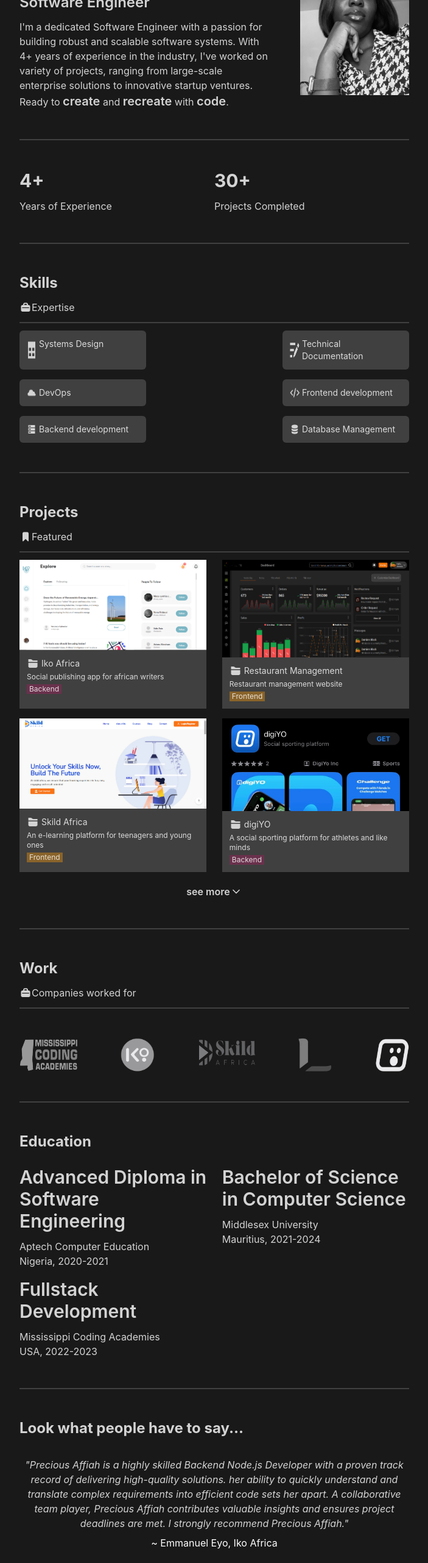
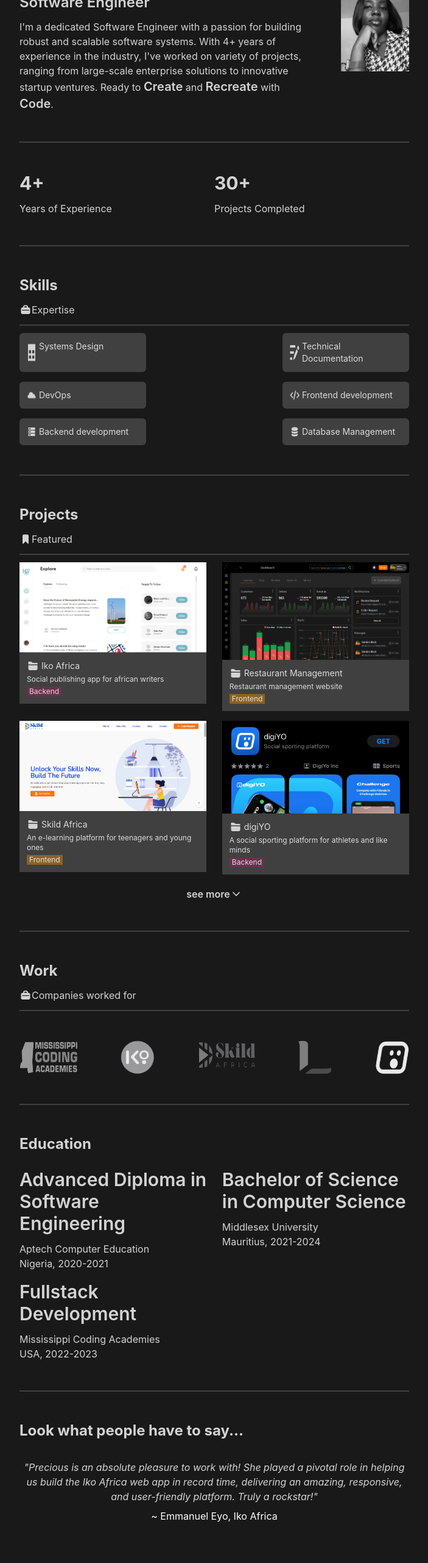
Before and after one commit to preciousaffiah/portfolio, a React (Create React App) app: page / in a window 1280 px wide. Shown: the part 234-2797 px from the top of the page at 61% size, without its empty margins (288-991 px from the left). Built offline with nearby package versions, Linux system fonts and the light colour scheme.

Commit message:
animation updae

```diff
--- a/package.json
+++ b/package.json
@@ -6,6 +6,7 @@
     "@testing-library/jest-dom": "^5.17.0",
     "@testing-library/react": "^13.4.0",
     "@testing-library/user-event": "^13.5.0",
+    "motion": "^11.13.1",
     "react": "^18.3.1",
     "react-dom": "^18.3.1",
     "react-router-dom": "^6.25.1",
--- a/src/App.js
+++ b/src/App.js
@@ -3,7 +3,6 @@ import HomePage from './view/home';
 import { BrowserRouter, Routes, Route } from 'react-router-dom';
 import Iko from './view/projects/iko';
 import Skild from './view/projects/skilld';
-import SerializationJs from './view/projects/serialization';
 import Ticketing from './view/projects/ticketing';
 import Projects from './view/projects';
 import Word from './view/projects/word';
@@ -22,7 +21,6 @@ function App() {
             <Route path="/projects" element={<Projects />} />
             <Route path="/projects/iko-africa" element={<Iko />} />
             <Route path="/projects/skild-africa" element={<Skild />} />
-            <Route path="/projects/digiyo" element={<SerializationJs />} />
             <Route path="/projects/ticketing" element={<Ticketing />} />
             <Route path="/projects/word-hive" element={<Word />} />
             <Route path="/projects/real-estate" element={<RealEstate />} />
--- /dev/null
+++ b/src/components/animation.js
@@ -0,0 +1,39 @@
+import {
+  motion,
+  AnimatePresence,
+  useInView,
+  useAnimation,
+} from "framer-motion";
+import { useEffect, useRef } from "react";
+
+const PageAnimation = (props) => {
+  const ref = useRef(null);
+  const isInView = useInView(ref, { once: true });
+  const mainControls = useAnimation();
+
+  useEffect(() => {
+    if (isInView) {
+        mainControls.start("visible")
+    }
+  }, [isInView]);
+
+  return (
+    <AnimatePresence>
+      <div ref={ref}>
+        <motion.div
+          variants={{
+            hidden: { opacity: 0, y: 8 },
+            visible: { opacity: 1, y: 0 },
+          }}
+          initial="hidden"
+          animate={mainControls}
+          transition={{ duration: 0.3, delay: 0.23 }}
+        >
+          {props.children}
+        </motion.div>
+      </div>
+    </AnimatePresence>
+  );
+};
+
+export default PageAnimation;
--- a/src/components/footer.js
+++ b/src/components/footer.js
@@ -3,7 +3,7 @@ import React from "react";
 const Footer = () => {
   return (
     <div className="h-16 flex items-center justify-center text-sm">
-      <p>&copy; 2023 Precious Affiah</p>
+      <p>&copy; {new Date().getFullYear()} Precious Affiah</p>
     </div>
   );
 };
--- a/src/components/testimonial.js
+++ b/src/components/testimonial.js
@@ -10,6 +10,22 @@ import "swiper/css/navigation";
 // import "../App.css"
 
 const Testimonial = () => {
+  const test = [
+    {
+      name: "Ferdinand Ekpo, Overwatch",
+      testimonial:
+        "Precious Affiah is a highly skilled Backend Node.js Developer with a proven track record of delivering high-quality solutions. her ability to quickly understand and translate complex requirements into efficient code sets her apart. A collaborative team player, Precious Affiah contributes valuable insights and ensures project deadlines are met. I strongly recommend Precious Affiah.",
+    },
+    {
+      name: "Emmanuel Eyo, Iko Africa",
+      testimonial:
+        "Precious is an absolute pleasure to work with! She played a pivotal role in helping us build the Iko Africa web app in record time, delivering an amazing, responsive, and user-friendly platform. Truly a rockstar!"    },
+    {
+      name: "Jonathan Felicity, Lorgarithm",
+      testimonial:
+        "I had the pleasure of working with Precious, an exceptional Software Engineer, on several projects. Her technical expertise, problem-solving skills, and dedication to excellence consistently impressed me. I highly recommend Precious for any software engineering role. Her combination of technical skills, professionalism, and teamwork makes her an invaluable asset to any team.",
+    },
+  ];
   return (
     <div className="w-full">
       <h1 className="text-2xl font-bold pb-3">
@@ -27,60 +43,16 @@ const Testimonial = () => {
         modules={[Autoplay, Pagination]}
         className="swiper"
       >
-        <SwiperSlide>
-          <div>
-            <p className="text-base italics pb-2">
-              "Precious Affiah is a highly skilled Backend Node.js Developer
-              with a proven track record of delivering high-quality solutions.
-              her ability to quickly understand and translate complex
-              requirements into efficient code sets her apart. A collaborative
-              team player, Precious Affiah contributes valuable insights and
-              ensures project deadlines are met. I strongly recommend Precious
-              Affiah."
-            </p>
-            <div className="flex items-center justify-center gap-x-2">
-              <h2 className="text-white text-base">
-                ~ Ferdinand Ekpo, Overwatch
-              </h2>
+        {test.map((item) => (
+          <SwiperSlide>
+            <div>
+              <p className="text-base italics pb-2">"{item.testimonial}"</p>
+              <div className="flex items-center justify-center gap-x-2">
+                <h2 className="text-white text-base">~ {item.name}</h2>
+              </div>
             </div>
-          </div>
-        </SwiperSlide>
-        <SwiperSlide>
-          <div>
-            <p className="text-base italics pb-2">
-              "Precious Affiah is a highly skilled Backend Node.js Developer
-              with a proven track record of delivering high-quality solutions.
-              her ability to quickly understand and translate complex
-              requirements into efficient code sets her apart. A collaborative
-              team player, Precious Affiah contributes valuable insights and
-              ensures project deadlines are met. I strongly recommend Precious
-              Affiah."
-            </p>
-            <div className="flex items-center justify-center gap-x-2">
-              <h2 className="text-white text-base">
-                ~ Emmanuel Eyo, Iko Africa
-              </h2>
-            </div>
-          </div>
-        </SwiperSlide>
-        <SwiperSlide>
-          <div>
-            <p className="text-base italics pb-2">
-              "I had the pleasure of working with Precious, an exceptional
-              Software Engineer, on several projects. Her technical expertise,
-              problem-solving skills, and dedication to excellence consistently
-              impressed me. I highly recommend Precious for any software
-              engineering role. Her combination of technical skills,
-              professionalism, and teamwork makes her an invaluable asset to any
-              team."
-            </p>
-            <div className="flex items-center justify-center gap-x-2">
-              <h2 className="text-white text-base">
-                ~ Jonathan Felicity, Lorgrithm
-              </h2>
-            </div>
-          </div>
-        </SwiperSlide>
+          </SwiperSlide>
+        ))}
       </Swiper>
     </div>
   );
--- a/src/view/home.js
+++ b/src/view/home.js
@@ -1,4 +1,4 @@
-import React from "react";
+import React, { useRef } from "react";
 import img from "../assets/image.jpeg";
 import bagImg from "../assets/bag.png";
 import systemImg from "../assets/systems.png";
@@ -20,10 +20,10 @@ import logLogo from "../assets/projects/logos/logo-log2.png";
 import skildLogo from "../assets/projects/logos/logo-skild2.png";
 import Header from "../components/header";
 import { Link } from "react-router-dom";
-
-import "../App.css";
 import Testimonial from "../components/testimonial";
 import Footer from "../components/footer";
+import "../App.css";
+import PageAnimation from "../components/animation";
 
 const HomePage = () => {
   const items = [
@@ -46,10 +46,8 @@ const HomePage = () => {
       <div className="lg:px-80 px-[5%] md:pt-24 pt-6">
         <div className="md:flex flex-col justify-center items-center w-full md:px-0">
           <div className="section-1 w-full">
-            {/* <div>
-              <img src={caseImg} alt="img" className="w-20 pb-4" />
-            </div> */}
             <div className="md:flex flex-row justify-between items-center w-full gap-12 pb-12 border-b-2 border-solid border-neutral-700">
+              <PageAnimation>
                 <div className="md:w-[30rem]">
                   <h1 className="md:text-4xl text-3xl font-bold pb-9">
                     PRECIOUS AFFIAH
@@ -58,22 +56,31 @@ const HomePage = () => {
                     Software Engineer
                   </h1>
                   <p className="md:pb-0 pb-12 text-base">
-                  I'm a dedicated Software Engineer with a passion for building
-                  robust and scalable software systems. With 4+ years of
-                  experience in the industry, I've worked on variety of
+                    I'm a dedicated Software Engineer with a passion for
+                    building robust and scalable software systems. With 4+ years
+                    of experience in the industry, I've worked on variety of
                     projects, ranging from large-scale enterprise solutions to
                     innovative startup ventures. Ready to{" "}
-                  <span className="text-xl font-semibold pb-3">create</span> and{" "}
-                  <span className="text-xl font-semibold pb-3">recreate</span>{" "}
-                  with <span className="text-xl font-semibold pb-3">code</span>.
+                    <span className="text-xl font-semibold pb-3">Create</span>{" "}
+                    and{" "}
+                    <span className="text-xl font-semibold pb-3">Recreate</span>{" "}
+                    with{" "}
+                    <span className="text-xl font-semibold pb-3">Code</span>.
                   </p>
                 </div>
+              </PageAnimation>
               <div className="w-fit">
-                <img src={img} alt="img" className="md:w-52 w-full" />
+                <img
+                  src={img}
+                  alt="img"
+                  className="md:w-52 w-full opacity-0 transition-opacity duration-300 delay-0"
+                  onLoad={(e) => e.currentTarget.classList.add("opacity-100")}
+                />
               </div>
             </div>
           </div>
           <div className="section-2 w-full">
+            <PageAnimation>
               <div className="flex md:flex-row flex-col py-12 border-b-2 md:gap-y-0 gap-y-8 border-solid border-neutral-700">
                 <div className="w-1/2">
                   <h1 className="text-3xl font-bold pb-3">4+</h1>
@@ -84,14 +91,18 @@ const HomePage = () => {
                   <p>Projects Completed</p>
                 </div>
               </div>
+            </PageAnimation>
           </div>
           <div className="section-3 w-full">
             <div className="py-12 border-b-2 border-solid border-neutral-700">
+              <PageAnimation>
                 <h1 className="text-2xl font-bold pb-3">Skills</h1>
                 <span className="flex flex-row items-center pb-3 border-b-2 border-solid border-neutral-700">
                   <img src={bagImg} alt="img" className="w-5" />
                   <p className="text-base">Expertise</p>
                 </span>
+              </PageAnimation>
+              <PageAnimation>
                 <div className="flex-wrap w-full gap-4 flex flex-row pt-3 text-sm justify-between">
                   <div className="flex flex-row gap-x-1 bg-neutral-700 md:w-52 w-full p-3 rounded-md">
                     <img src={systemImg} alt="img" className="w-4" />
@@ -119,17 +130,23 @@ const HomePage = () => {
                     <p>Database Management</p>
                   </div>
                 </div>
+              </PageAnimation>
             </div>
           </div>
           <div className="section-4 w-full">
             <div className="py-12 border-b-2 border-solid border-neutral-700">
+              <PageAnimation>
                 <h1 className="text-2xl font-bold pb-3">Projects</h1>
                 <span className="flex flex-row items-center pb-3 border-b-2 border-solid border-neutral-700">
                   <img src={featureImg} alt="img" className="w-5" />
                   <p className="text-base">Featured</p>
                 </span>
+              </PageAnimation>
+
               <div className="flex-wrap w-full gap-4 flex flex-row pt-3 text-sm justify-between">
-                <div className="bg-neutral-700 md:w-[48%] w-full">
+                <div className="md:w-[48%] w-full">
+                  <PageAnimation>
+                    <div className="bg-neutral-700">
                       <Link to="projects/iko-africa">
                         <img src={ikoAfrica} alt="img" className="w-full" />
                         <div className=" p-3">
@@ -140,14 +157,24 @@ const HomePage = () => {
                           <p className="text-xs py-1">
                             Social publishing app for african writers
                           </p>
-                      <p className="text-xs w-fit bg-[#69314C] px-1">Backend</p>
+                          <p className="text-xs w-fit bg-[#69314C] px-1">
+                            Backend
+                          </p>
                         </div>
                       </Link>
                     </div>
+                  </PageAnimation>
+                </div>
 
-                <div className="bg-neutral-700 md:w-[48%] w-full">
+                <div className="md:w-[48%] w-full">
+                  <PageAnimation>
+                    <div className="bg-neutral-700">
                       <Link to="projects/restaurant">
-                    <img src={restaurant} alt="img" className="w-full h-40" />
+                        <img
+                          src={restaurant}
+                          alt="img"
+                          className="w-full h-40"
+                        />
                         <div className=" p-3">
                           <span className="flex gap-x-1">
                             <img src={folderImg} alt="img" className="w-5" />
@@ -162,7 +189,11 @@ const HomePage = () => {
                         </div>
                       </Link>
                     </div>
-                <div className="bg-neutral-700 md:w-[48%] w-full">
+                  </PageAnimation>
+                </div>
+                <div className="md:w-[48%] w-full">
+                  <PageAnimation>
+                    <div className="bg-neutral-700">
                       <Link to="projects/skild-africa">
                         <img src={skilldAfrica} alt="img" className="w-full" />
                         <div className=" p-3">
@@ -179,7 +210,11 @@ const HomePage = () => {
                         </div>
                       </Link>
                     </div>
-                <div className="bg-neutral-700 md:w-[48%] w-full">
+                  </PageAnimation>
+                </div>
+                <div className="md:w-[48%] w-full">
+                  <PageAnimation>
+                    <div className="bg-neutral-700">
                       <Link to="projects/digiyo">
                         <img src={digiyo} alt="img" className="w-full" />
                         <div className=" p-3">
@@ -188,11 +223,16 @@ const HomePage = () => {
                             <p>digiYO</p>
                           </span>
                           <p className="text-xs py-1">
-                        A social sporting platform for athletes and like minds
+                            A social sporting platform for athletes and like
+                            minds
                           </p>
-                      <p className="text-xs w-fit bg-[#69314C] px-1">Backend</p>
+                          <p className="text-xs w-fit bg-[#69314C] px-1">
+                            Backend
+                          </p>
                         </div>
                       </Link>
+                    </div>
+                  </PageAnimation>
                 </div>
               </div>
               <Link to="/projects">
@@ -218,19 +258,35 @@ const HomePage = () => {
           </div>
           <div className="section-3 w-full">
             <div className="py-12 border-b-2 border-solid border-neutral-700">
+              <PageAnimation>
                 <h1 className="text-2xl font-bold pb-3">Work</h1>
                 <span className="flex flex-row items-center pb-3 border-b-2 border-solid border-neutral-700">
                   <img src={bagImg} alt="img" className="w-5" />
                   <p className="text-base">Companies worked for</p>
                 </span>
+              </PageAnimation>
+              <PageAnimation>
                 <div className="flex-wrap w-full flex flex-row pt-12 text-sm justify-between">
-                <img src={mscaLogo} alt="img" className="md:w-24 md:h-14 w-16 h-12" />
+                  <img
+                    src={mscaLogo}
+                    alt="img"
+                    className="md:w-24 md:h-14 w-16 h-12"
+                  />
                   <img src={ikoLogo} alt="img" className="md:size-14 size-12" />
 
-                <img src={skildLogo} alt="img" className="md:w-24 md:h-12 w-16 h-10" />
+                  <img
+                    src={skildLogo}
+                    alt="img"
+                    className="md:w-24 md:h-12 w-16 h-10"
+                  />
                   <img src={logLogo} alt="img" className="md:size-14 size-12" />
-                <img src={digiyoLogo} alt="img" className="md:size-14 size-12" />
+                  <img
+                    src={digiyoLogo}
+                    alt="img"
+                    className="md:size-14 size-12"
+                  />
                 </div>
+              </PageAnimation>
             </div>
           </div>
           <div className="section-5 w-full">
@@ -238,6 +294,7 @@ const HomePage = () => {
               <h1 className="text-2xl font-bold pb-3">Education</h1>
               <div className="flex-wrap w-full gap-4 flex flex-row pt-3 text-sm justify-between">
                 <div className="md:w-[48%] w-full">
+                  <PageAnimation>
                     <div className="text-base">
                       <p className="md:text-3xl text-2xl font-semibold pb-3">
                         Advanced Diploma in Software Engineering
@@ -245,8 +302,10 @@ const HomePage = () => {
                       <p>Aptech Computer Education</p>
                       <p>Nigeria, 2020-2021</p>
                     </div>
+                  </PageAnimation>
                 </div>
                 <div className="md:w-[48%] w-full">
+                  <PageAnimation>
                     <div className="text-base">
                       <p className="md:text-3xl text-2xl font-semibold pb-3">
                         Bachelor of Science in Computer Science
@@ -254,8 +313,10 @@ const HomePage = () => {
                       <p>Middlesex University</p>
                       <p>Mauritius, 2021-2024</p>
                     </div>
+                  </PageAnimation>
                 </div>
                 <div className="md:w-[48%] w-full">
+                  <PageAnimation>
                     <div className="text-base">
                       <p className="md:text-3xl text-2xl font-semibold pb-3">
                         Fullstack Development
@@ -263,16 +324,20 @@ const HomePage = () => {
                       <p>Mississippi Coding Academies</p>
                       <p>USA, 2022-2023</p>
                     </div>
+                  </PageAnimation>
                 </div>
               </div>
             </div>
           </div>
           <div className="section-6 w-full">
             <div className="py-12 border-b-2 border-solid border-neutral-700">
+              <PageAnimation>
                 <Testimonial />
+              </PageAnimation>
             </div>
           </div>
           <div className="section-7 w-full">
+            <PageAnimation>
               <div className="py-12">
                 <h1 className="text-2xl font-bold pb-3">
                   Ready to build something exceptional?
@@ -292,7 +357,11 @@ const HomePage = () => {
                       <div key={index}>
                         <div className="flex  items-center">
                           <p className="bg-neutral-700 transition delay-100 hover:bg-neutral-800 py-1 px-3 rounded-xl">
-                          <Link to={item.link} target="_blank" rel="noreferrer">
+                            <Link
+                              to={item.link}
+                              target="_blank"
+                              rel="noreferrer"
+                            >
                               {item.name}
                             </Link>
                           </p>
@@ -302,6 +371,7 @@ const HomePage = () => {
                   </div>
                 </div>
               </div>
+            </PageAnimation>
           </div>
         </div>
       </div>
--- a/src/view/projects.js
+++ b/src/view/projects.js
@@ -4,7 +4,6 @@ import folderImg from "../assets/folder.png";
 import skilldAfrica from "../assets/projects/skild-africa.png";
 import ikoAfrica from "../assets/projects/ikoafrica.png";
 import ticket from "../assets/projects/bus-ticketing.png";
-import serialization from "../assets/projects/Javascript_Serialization.png";
 import digiyo from "../assets/projects/digiyo.jpeg";
 import wordhive from "../assets/projects/wordhive.png";
 import realestate from "../assets/projects/real-estate.png";
```
Also changed, not shown: public/index.html (+6 -6 lines), src/view/projects/serialization.js (deleted, +0 -23 lines), 1 other file (tests, documents, lock files or other folders). Lines whose indentation alone changed are shown as unchanged.
